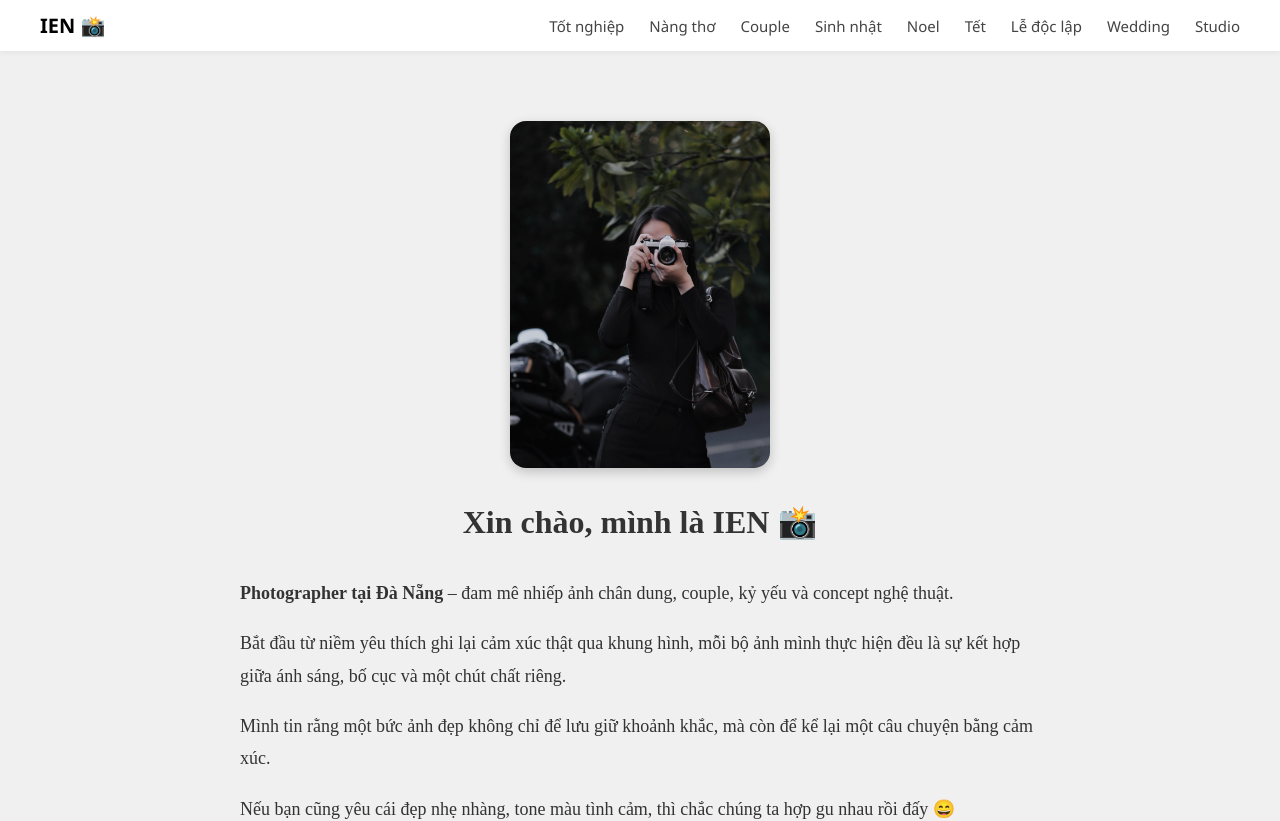
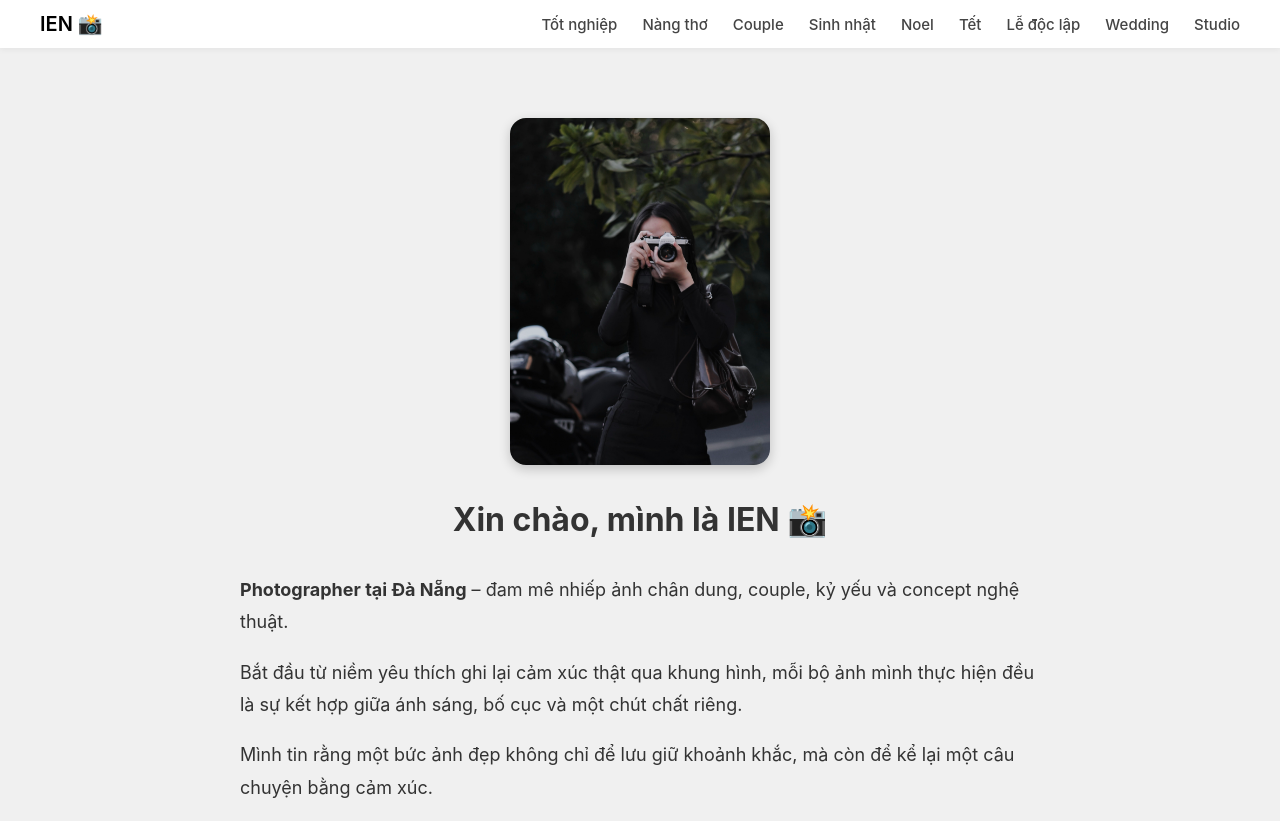
Before and after one commit to lamhocgioi/iendichupanh, a Next.js app: page / in a window 1280 px wide. Shown: the top 821 px of the page. Built offline with nearby package versions, Linux system fonts and the light colour scheme.

Commit message:
update font

```diff
--- a/styles/globals.css
+++ b/styles/globals.css
@@ -1,4 +1,9 @@
 /* ==================== GLOBAL STYLES ==================== */
+
+* {
+  font-family: 'Inter', -apple-system, BlinkMacSystemFont, 'Segoe UI', Roboto, sans-serif;
+}
+
 body {
   background: #f0f0f0;
   margin: 0;
```
